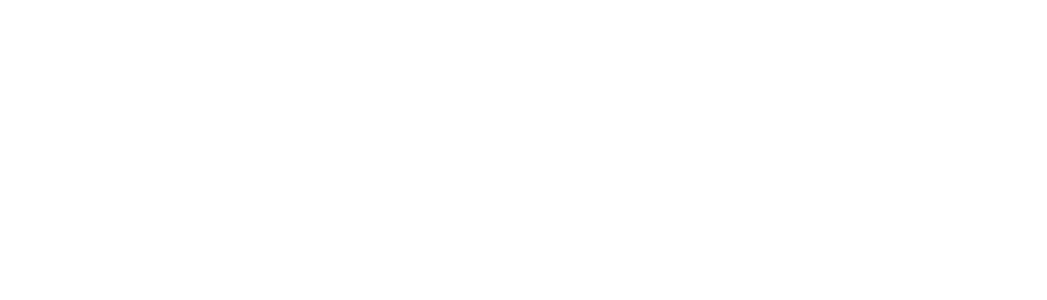
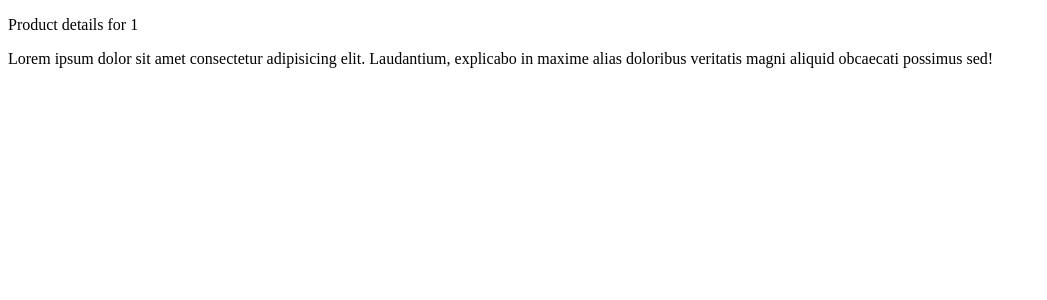
Before and after one commit to bienefc/nuxt3-tutorial, a Nuxt app: page /products/1 in a window 1280 px wide. Before the commit this address had no page. Shown: the top 300 px of the page, without its empty margins (0-1047 px from the left). Built offline with nearby package versions, Linux system fonts and the light colour scheme.

Commit message:
feat: add page with route parameter

```diff
--- /dev/null
+++ b/pages/products/[id].vue
@@ -0,0 +1,16 @@
+<template>
+  <div>
+    <p>Product details for {{ id }}</p>
+    <p>
+      Lorem ipsum dolor sit amet consectetur adipisicing elit. Laudantium,
+      explicabo in maxime alias doloribus veritatis magni aliquid obcaecati
+      possimus sed!
+    </p>
+  </div>
+</template>
+
+<script setup>
+const { id } = useRoute().params;
+</script>
+
+<style scoped></style>
```
